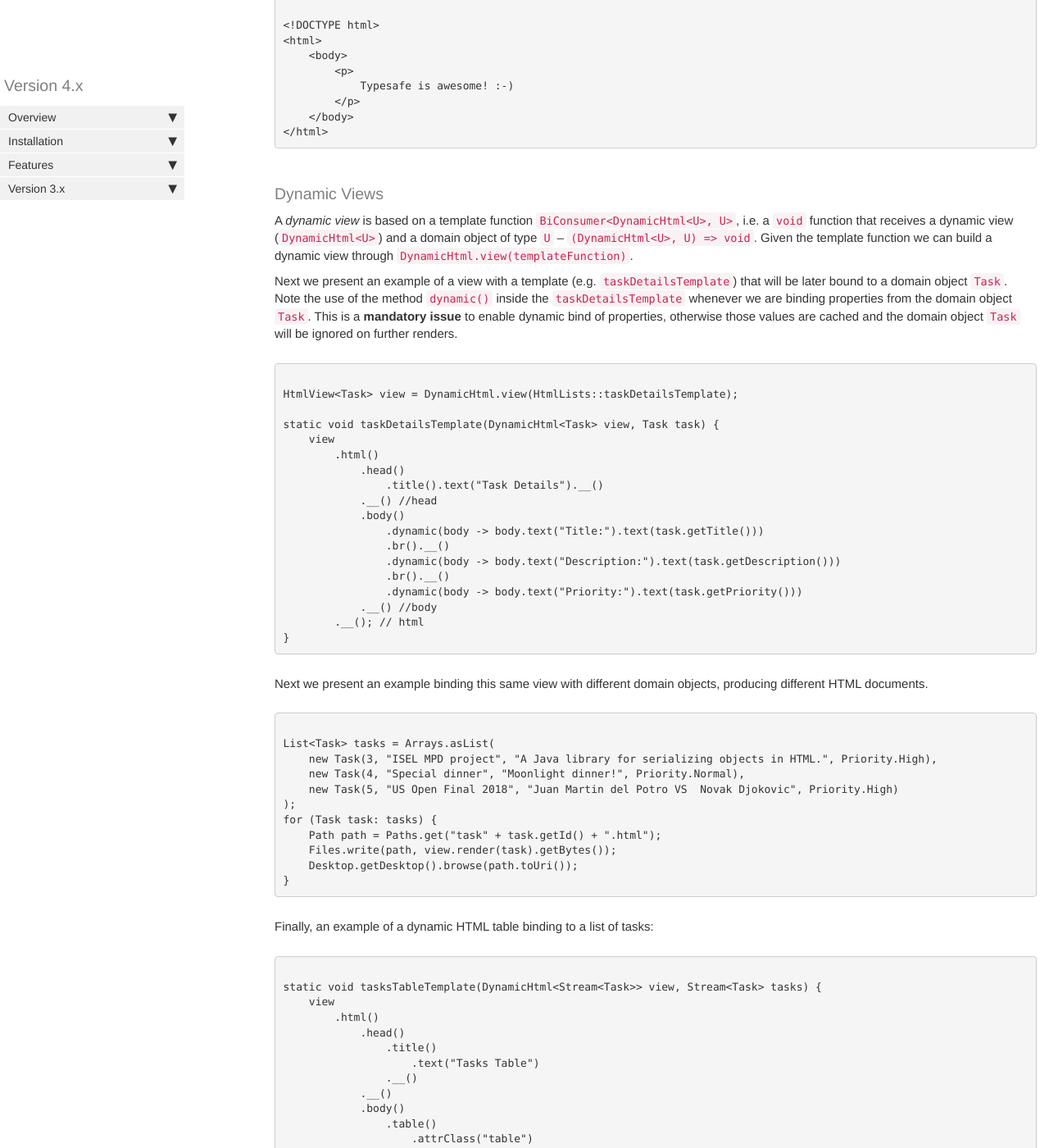
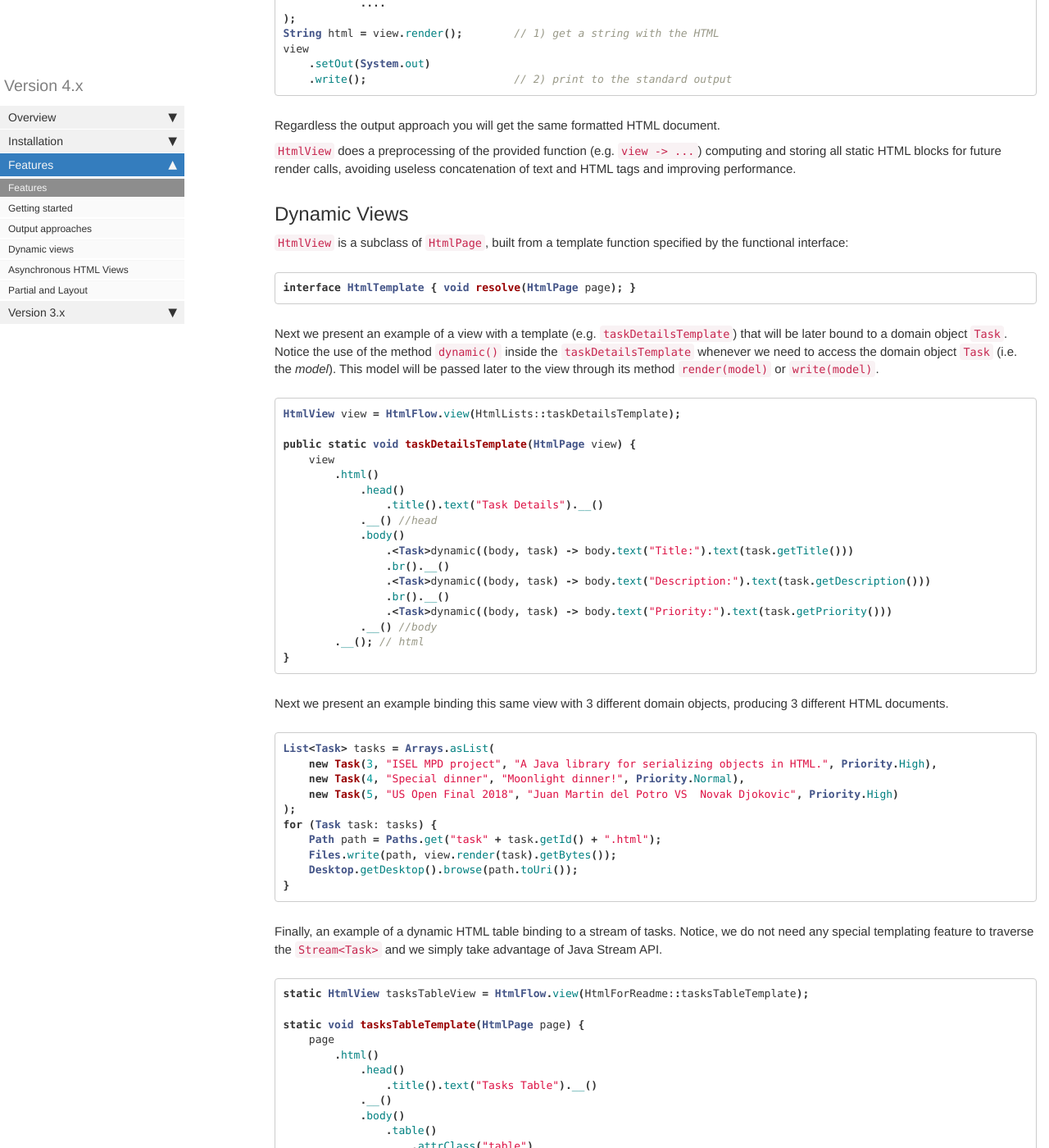
Before and after one commit to fmcarvalho/mydoctheme, a Jekyll site: the page built from pages/htmlflow/features.md, in a window 1280 px wide and 1400 px high, scrolled down 1337 px. Shown: the whole window at 82% size. Built offline with Jekyll 4.4.1, drawn with Linux system fonts in a browser that asks for light colours; comment, search, counter and statistics services are not loaded; some of the changed text lies outside the part shown.

Commit message:
Change features description according to New API 4.0.

````diff
--- a/index.html
+++ b/index.html
@@ -13,8 +13,7 @@
     Use one of its <code>view()</code> factory methods to get started with HtmlFlow,
     such as the following sample, which produces the HTML on the right side.
     Use the utility <code>Flowifier.fromHtml(html)</code> to get the HtmlFlow definition from the
-    corresponding HTML source code (<a href="https://github.com/xmlet/HtmlFlow/blob/master/src/main/java/htmlflow/flowifier/Flowifier.java"><code>Flowifier</code></a>
-    since the release 3.4).
+    corresponding HTML source code.
 </p>
 
 
--- a/pages/htmlflow/features.md
+++ b/pages/htmlflow/features.md
@@ -5,9 +5,54 @@
 permalink: features
 ---
 
-### Getting started
+<div class="row">
+<div class="col-md-7">
 
-All methods (such as `body()`, `div()`, `p()`, etc) return the created element,
+{% highlight java %}
+HtmlFlow
+  .doc(System.out)
+    .html() // HtmlPage
+      .head()
+        .title().text("HtmlFlow").__()
+      .__() // head
+      .body()
+        .div().attrClass("container")
+          .h1().text("My first HtmlFlow page").__()
+          .img().attrSrc("http://bit.ly/2MoHwrU").__()
+          .p().text("Typesafe is awesome! :-)").__()
+        .__() // div
+      .__() // body
+    .__(); // html
+{% endhighlight %}
+
+</div>
+<div class="col-md-5">
+
+{% highlight html %}
+<html>
+  <head>
+    <title>HtmlFlow</title>
+  </head>
+  <body>
+    <div class="container">
+      <h1>My first HtmlFlow page</h1>
+      <img src="http://bit.ly/2MoHwrU">
+      <p>Typesafe is awesome! :-)</p>
+    </div>
+  </body>
+</html>
+{% endhighlight %}
+
+</div>
+</div>
+
+Beyond `doc()`, the `HtmlFlow` API also provides `view()` and `viewAsync()`, which build
+an `HtmlPage` with a `render(model)` or `renderAsync(model)` methods depending of a model
+(asynchronous for the latter).
+
+## Getting started
+
+All builders (such as `body()`, `div()`, `p()`, etc) return the created element,
 except `text()` which returns its parent element (e.g. `.h1().text("...")` returns
 the `H1` parent object).
 The same applies to attribute methods - `attr<attribute name>()` - that also
@@ -25,99 +70,82 @@
 of an automated framework ([xmlet](https://github.com/xmlet/)) based on an [XSD
 definition of the HTML5.2](https://github.com/xmlet/HtmlApiFaster/blob/master/src/main/resources/html_5_2.xsd)
 syntax.
-
 Thus, all attributes are strongly typed with enumerated types which restrict
 the set of accepted values.
+
 Finally, HtmlFlow also supports [_dynamic views_](#dynamic-views) with *data binders* that enable
 the same HTML view to be bound with different object models.
 
-### Output approaches
+## Output approaches
 
-Consider the definition of the following view that is late rendered by the function
-passed to the `view()` method:
+When you build an `HtmlPage` with `HtmlFlow.doc(Appendable out)` you may use any kind of
+output compatible with `Appendable`, such as `Writer`, `PrintStream`, `StringBuilder`, or other
+(notice some streams, such as `PrintStream`, are not buffered and may degrade performance).
 
-<pre><code class="language-java">
-static HtmlView view = StaticHtml.view(v -> v
-            .html()
-                .body()
-                    .p().text("Typesafe is awesome! :-)").__()
-                .__() //body
-            .__()); // html
-</code></pre>
+HTML is emitted as builder methods are invoked (e.g. `.body()`, `.div()`, `.p()`, etc).
 
-Thus you can get the resulting HTML in three different ways:
-1) get the resulting `String` through its `render()` method or
-2) directly write to any `Printstream` such as `System.out` or
-3) any other `PrintStream` chain such as `new PrintStream(new FileOutputStream(path))`.
+However, if you build an `HtmlView` with `HtmlFlow.view(view -> view.html().head()...)`
+the HTML is only emitted when you call `render(model)` or `write(model)` on the resulting `HtmlView`.
+Then, you can get the resulting HTML in two different ways:
 
-**NOTE**: `PrintStream` is not buffered, so you may need to interleave a `BufferedOutputStream`
-object to improve performance.
-On the other hand `render()` internally uses a `StringBuilder` which shows better speedup.
-
-<pre><code class="language-java">
+```java
+HtmlView view = HtmlFlow.view(view -> view
+    .html()
+        .head()
+            ....
+);
 String html = view.render();        // 1) get a string with the HTML
 view
-    .setPrintStream(System.out)
+    .setOut(System.out)
     .write();                       // 2) print to the standard output
-view
-    .setPrintStream(new PrintStream(new FileOutputStream("details.html")))
-    .write();                       // 3) write to details.html file
+```
 
-Desktop.getDesktop().browse(URI.create("details.html"));
-</code></pre>
+Regardless the output approach you will get the same formatted HTML document.
 
-Regardless the output approach you will get the same formatted HTML document:
+`HtmlView` does a preprocessing of the provided function (e.g. `view -> ...`) computing
+and storing all static HTML blocks for future render calls, avoiding useless concatenation
+of text and HTML tags and improving performance.
 
-<pre><code class="language-markup">
-<!DOCTYPE html>
-&lt;html>
-    &lt;body>
-        &lt;p>
-            Typesafe is awesome! :-)
-        &lt;/p>
-    &lt;/body>
-&lt;/html>
-</code></pre>
 
-### Dynamic Views
+## Dynamic Views
 
-A _dynamic view_ is based on a template function `BiConsumer<DynamicHtml<U>, U>`, i.e.
-a `void` function that receives a dynamic view (`DynamicHtml<U>`) and a domain object of type `U` --
-`(DynamicHtml<U>, U) => void`.
-Given the template function we can build a dynamic view through `DynamicHtml.view(templateFunction)`.
+`HtmlView` is a subclass of `HtmlPage`, built from a template function specified by the functional interface:
+
+```java
+interface HtmlTemplate { void resolve(HtmlPage page); }
+```
 
 Next we present an example of a view with a template (e.g. `taskDetailsTemplate`) that will be later
 bound to a domain object `Task`.
-Note the use of the method `dynamic()` inside the `taskDetailsTemplate` whenever we are
-binding properties from the domain object `Task`.
-This is a **mandatory issue** to enable dynamic bind of properties, otherwise those values are
-cached and the domain object `Task` will be ignored on further renders.
+Notice the use of the method `dynamic()` inside the `taskDetailsTemplate` whenever we need to
+access the domain object `Task` (i.e. the _model_).
+This model will be passed later to the view through its method `render(model)` or `write(model)`.
 
-<pre><code class="language-java">
-HtmlView&lt;Task> view = DynamicHtml.view(HtmlLists::taskDetailsTemplate);
+``` java
+HtmlView view = HtmlFlow.view(HtmlLists::taskDetailsTemplate);
 
-static void taskDetailsTemplate(DynamicHtml&lt;Task> view, Task task) {
+public static void taskDetailsTemplate(HtmlPage view) {
     view
         .html()
             .head()
                 .title().text("Task Details").__()
             .__() //head
             .body()
-                .dynamic(body -> body.text("Title:").text(task.getTitle()))
+                .<Task>dynamic((body, task) -> body.text("Title:").text(task.getTitle()))
                 .br().__()
-                .dynamic(body -> body.text("Description:").text(task.getDescription()))
+                .<Task>dynamic((body, task) -> body.text("Description:").text(task.getDescription()))
                 .br().__()
-                .dynamic(body -> body.text("Priority:").text(task.getPriority()))
+                .<Task>dynamic((body, task) -> body.text("Priority:").text(task.getPriority()))
             .__() //body
         .__(); // html
 }
-</code></pre>
+```
 
-Next we present an example binding this same view with different domain objects,
-producing different HTML documents.
+Next we present an example binding this same view with 3 different domain objects,
+producing 3 different HTML documents.
 
-<pre><code class="language-java">
-List&lt;Task> tasks = Arrays.asList(
+``` java
+List<Task> tasks = Arrays.asList(
     new Task(3, "ISEL MPD project", "A Java library for serializing objects in HTML.", Priority.High),
     new Task(4, "Special dinner", "Moonlight dinner!", Priority.Normal),
     new Task(5, "US Open Final 2018", "Juan Martin del Potro VS  Novak Djokovic", Priority.High)
@@ -127,18 +155,20 @@
     Files.write(path, view.render(task).getBytes());
     Desktop.getDesktop().browse(path.toUri());
 }
-</code></pre>
+```
 
-Finally, an example of a dynamic HTML table binding to a list of tasks:
+Finally, an example of a dynamic HTML table binding to a stream of tasks.
+Notice, we  do not need any special templating feature to traverse the `Stream<Task>` and
+we simply take advantage of Java Stream API.
 
-<pre><code class="language-java">
-static void tasksTableTemplate(DynamicHtml&lt;Stream&lt;Task>> view, Stream&lt;Task> tasks) {
-    view
+``` java
+static HtmlView tasksTableView = HtmlFlow.view(HtmlForReadme::tasksTableTemplate);
+
+static void tasksTableTemplate(HtmlPage page) {
+    page
         .html()
             .head()
-                .title()
-                    .text("Tasks Table")
-                .__()
+                .title().text("Tasks Table").__()
             .__()
             .body()
                 .table()
@@ -149,12 +179,12 @@
                         .th().text("Priority").__()
                     .__()
                     .tbody()
-                        .dynamic(tbody ->
+                        .<Stream<Task>>dynamic((tbody, tasks) ->
                             tasks.forEach(task -> tbody
                                 .tr()
-                                    .td().of(td -> td.text(task.getTitle())).__()
-                                    .td().of(td -> td.text(task.getDescription())).__()
-                                    .td().of(td -> td.text(task.getPriority().toString())).__()
+                                    .td().text(task.getTitle()).__()
+                                    .td().text(task.getDescription()).__()
+                                    .td().text(task.getPriority().toString()).__()
                                 .__() // tr
                             ) // forEach
                         ) // dynamic
@@ -163,25 +193,71 @@
             .__() // body
         .__(); // html
 }
+```
 
-static HtmlView&lt;Stream&lt;Task>> tasksTableView = DynamicHtml.view(HtmlForReadme::tasksTableTemplate);
+## Asynchronous HTML Views
 
-public class App {
-    public static void main(String [] args)  throws IOException {
-        Stream&lt;Task> tasks = Stream.of(
-            new Task(3, "ISEL MPD project", "A Java library for serializing objects in HTML.", Priority.High),
-            new Task(4, "Special dinner", "Moonlight dinner!", Priority.Normal),
-            new Task(5, "US Open Final 2018", "Juan Martin del Potro VS  Novak Djokovic", Priority.High)
-        );
+`HtmlViewAsync` is another subclass of `HtmPage` also depending of an `HtmlTemplate` function,
+which can be bind with both synchronous, or asynchronous models.
 
-        Path path = Paths.get("tasksTable.html");
-        Files.write(path, tasksTableView.render(tasks).getBytes());
-        Desktop.getDesktop().browse(path.toUri());
-    }
+Notice that calling `renderAsync()` returns immediately, without blocking, while the `HtmlTemplate`
+function is still processing, maybe awaiting for the asynchronous model completion.
+Thus, `renderAsync()` and `writeAsync()` return `CompletableFuture<String>` and
+`CompletableFuture<Void>` allowing to follow up processing and completion.
+
+To ensure well-formed HTML, the HtmlFlow needs to observe the asynchronous models completion.
+Otherwise, the text or HTML elements following an asynchronous model binding maybe emitted before
+the HTML resulting from the asynchronous model.
+
+Thus, to bind an asynchronous model we should use the builder
+`.await(parent, model, onCompletion) -> ...)` where the `onCompletion` callback is used to signal
+HtmFlow that can proceed to the next continuation, as presented in next sample:
+
+```java
+static HtmlViewAsync tasksTableViewAsync = HtmlFlow.viewAsync(HtmlForReadme::tasksTableTemplateAsync);
+
+static void tasksTableTemplateAsync(HtmlPage page) {
+    page
+        .html()
+            .head()
+                .title() .text("Tasks Table") .__()
+            .__()
+            .body()
+                .table().attrClass("table")
+                    .tr()
+                        .th().text("Title").__()
+                        .th().text("Description").__()
+                        .th().text("Priority").__()
+                    .__()
+                    .tbody()
+                    .<Flux<Task>>await((tbody, tasks, onCompletion) -> tasks
+                        .doOnNext(task -> tbody
+                            .tr()
+                                .td().text(task.getTitle()).__()
+                                .td().text(task.getDescription()).__()
+                                .td().text(task.getPriority().toString()).__()
+                            .__() // tr
+                        )
+                        .doOnComplete(onCompletion::finish)
+                        .subscribe()
+                    )
+                    .__() // tbody
+                .__() // table
+            .__() // body
+        .__(); // html
 }
-</code></pre>
+```
 
-### Partial and Layout
+In previous example, the model is a
+[Flux](https://projectreactor.io/docs/core/release/api/reactor/core/publisher/Flux.html),
+which is a Reactive Streams
+[`Publisher`](https://www.reactive-streams.org/reactive-streams-1.0.3-javadoc/org/reactivestreams/Publisher.html?is-external=true) with rx operators that emits 0 to N elements.
+
+HtmlFlow _await_ feature works regardless the type of asynchronous model and can be used with
+any kind of asynchronous API.
+
+
+## Partial and Layout
 
 HtmlFlow also enables the use of partial HTML blocks inside a template function.
 This is useful whenever you want to reuse the same template with different HTML fragments.
````
Also changed, not shown: _data/sidebars/htmlflow_sidebar.yml (+23 -15 lines).
